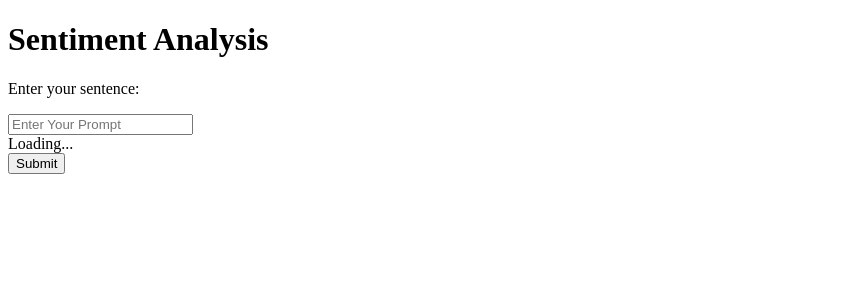
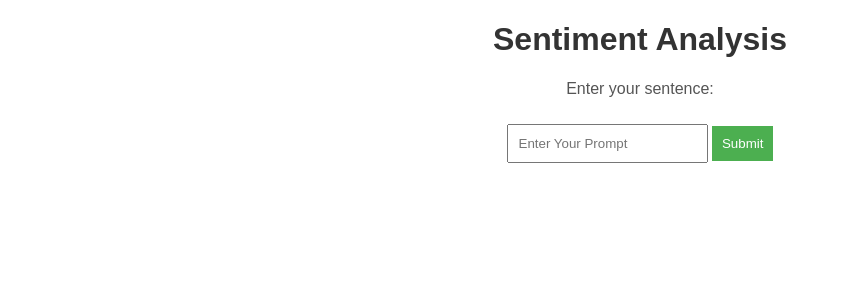
Before and after one commit to HassanAli0/sentiment_api_deployed, a Flask app: page / in a window 1280 px wide. Shown: the top 300 px of the page, without its empty margins (0-841 px from the left). Run offline with Flask 2, Linux system fonts and the light colour scheme; parts of the project's set-up code (start-up, migrations or seed data) failed here and were passed over.

Commit message:
Update index.html

```diff
--- a/templates/index.html
+++ b/templates/index.html
@@ -6,7 +6,64 @@
     <title>Sentiment Analysis</title>
     <script src="https://code.jquery.com/jquery-3.6.0.min.js"></script>
     <style>
-        /* Your styles go here */
+        body {
+            font-family: Arial, sans-serif;
+            margin: 20px;
+            text-align: center;
+        }
+
+        h1 {
+            color: #333;
+        }
+
+        p {
+            color: #555;
+        }
+
+        input {
+            padding: 10px;
+            margin: 10px 0;
+        }
+
+        button {
+            padding: 10px;
+            background-color: #4CAF50;
+            color: white;
+            border: none;
+            cursor: pointer;
+        }
+
+        button:disabled {
+            background-color: #aaa;
+        }
+
+        #loadingMessage {
+            display: none;
+            color: #777;
+        }
+
+        #container {
+            margin-top: 20px;
+        }
+
+        ul {
+            list-style: none;
+            padding: 0;
+        }
+
+        li {
+            margin-bottom: 10px;
+        }
+
+        a {
+            color: #007BFF;
+            text-decoration: none;
+            font-weight: bold;
+        }
+
+        a:hover {
+            text-decoration: underline;
+        }
     </style>
 </head>
 <body>
@@ -23,53 +80,49 @@
     <button id="loadMoreButton" style="display:none;">Load More</button>
 
     <script>
-        $(document).ready(function(){
+        $(document).ready(function () {
     var inputText = $('#inputText');
     var $animeList = $('#animeList');
     var $loadMoreButton = $('#loadMoreButton');
     var currentPage = 1;
 
-            $('#submitButton').click(function(){
+    $('#submitButton').click(function () {
         var text = inputText.val();
         disableButtonAndShowLoading();
 
         $.ajax({
             type: "POST",
             url: "/comment",
-                    data: JSON.stringify({text: text}),
+            data: JSON.stringify({ text: text }),
             contentType: "application/json",
-                    success: function(response){
+            success: function (response) {
                 console.log("Response data:", response);
                 enableButtonAndHideLoading();
                 displayAnimeData(response);
             },
-                    error: function(xhr, status, error){
+            error: function (xhr, status, error) {
                 console.error("Error:", error);
                 enableButtonAndHideLoading();
             }
         });
     });
 
-            $loadMoreButton.click(function(){
+    $loadMoreButton.click(function () {
         $(this).prop('disabled', true);
         $('#loadingMessage').show();
 
         $.ajax({
             type: "POST",
             url: "/comment",
-                    data: JSON.stringify({text: inputText.val(), page: currentPage}),
+            data: JSON.stringify({ text: inputText.val(), page: currentPage }),
             contentType: "application/json",
-                    success: function(response){
+            success: function (response) {
                 $('#loadingMessage').hide();
-                        if (typeof response === 'object') {
-                            displayAnimeData(JSON.stringify(response)); // Ensure response is a JSON-formatted string
-                        } else {
                 displayAnimeData(response);
-                        }
                 currentPage++;
                 $loadMoreButton.prop('disabled', false);
             },
-                    error: function(xhr, status, error){
+            error: function (xhr, status, error) {
                 console.error("Error:", error);
                 $('#loadingMessage').hide();
             }
@@ -89,9 +142,9 @@
 
     function displayAnimeData(data) {
         try {
-                    var animeList = JSON.parse(data);
+            var animeList = Array.isArray(data) ? data : JSON.parse(data);
 
-                    animeList.forEach(function(anime) {
+            animeList.forEach(function (anime) {
                 var $animeListItem = $('<li>');
                 var $animeLink = $('<a>').attr('href', anime.Link).attr('target', '_blank').text(anime.Name);
                 $animeListItem.append($animeLink);
@@ -104,6 +157,7 @@
         }
     }
 });
+
     </script>
 </body>
 </html>
```
Lines whose indentation alone changed are shown as unchanged.
